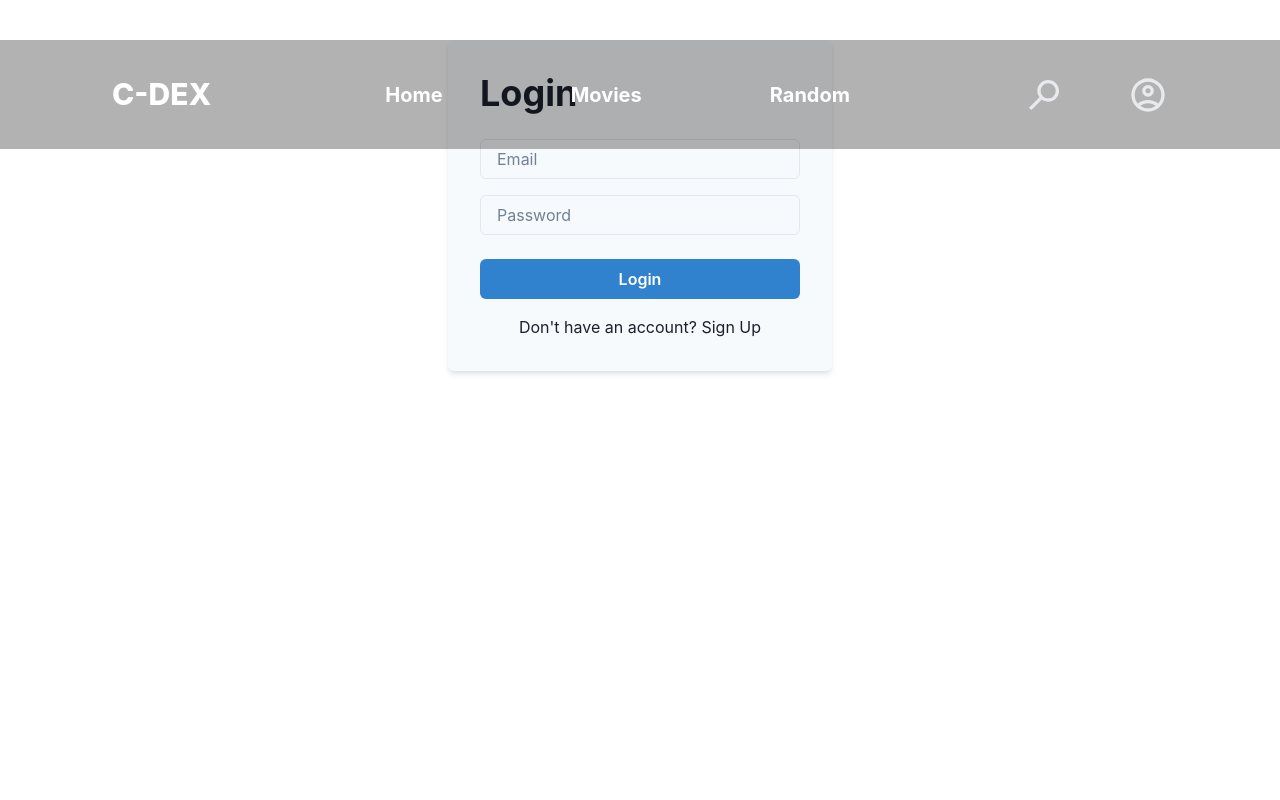
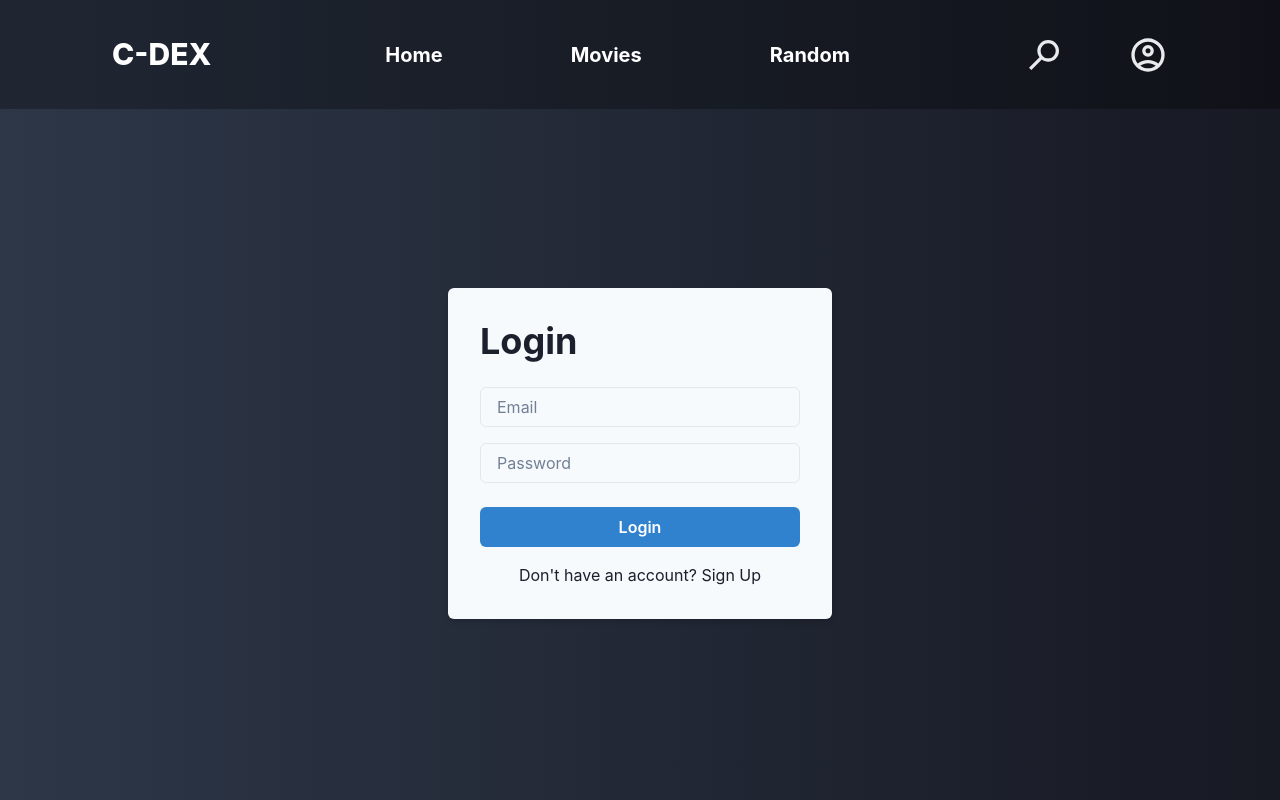
Before and after one commit to c-dexx/cdex-front-test, a React (Create React App) app: page /login in a window 1280 px wide. Built offline with nearby package versions, Linux system fonts and the light colour scheme.

Commit message:
fix: login page

```diff
--- a/src/components/Login.js
+++ b/src/components/Login.js
@@ -13,7 +13,11 @@ const Login = () => {
   };
 
   return (
-    <Box maxW="sm" mx="auto" p="8" mt="10" bg="gray.50" shadow="md" rounded="md">
+    <Box
+    bgGradient="linear(to-r, gray.700, gray.900)"
+    minH="100vh"
+    overflow={'hidden'}>
+      <Box maxW="sm" mx="auto" p="8" bg="gray.50" shadow="md" rounded="md" mt="72">
         <Heading as="h1" mb="6">Login</Heading>
         <Input
           placeholder="Email"
@@ -35,6 +39,7 @@ const Login = () => {
           Don't have an account? <Link to="/signup">Sign Up</Link>
         </Text>
       </Box>
+    </Box>
   );
 };
 
```
Lines whose indentation alone changed are shown as unchanged.
